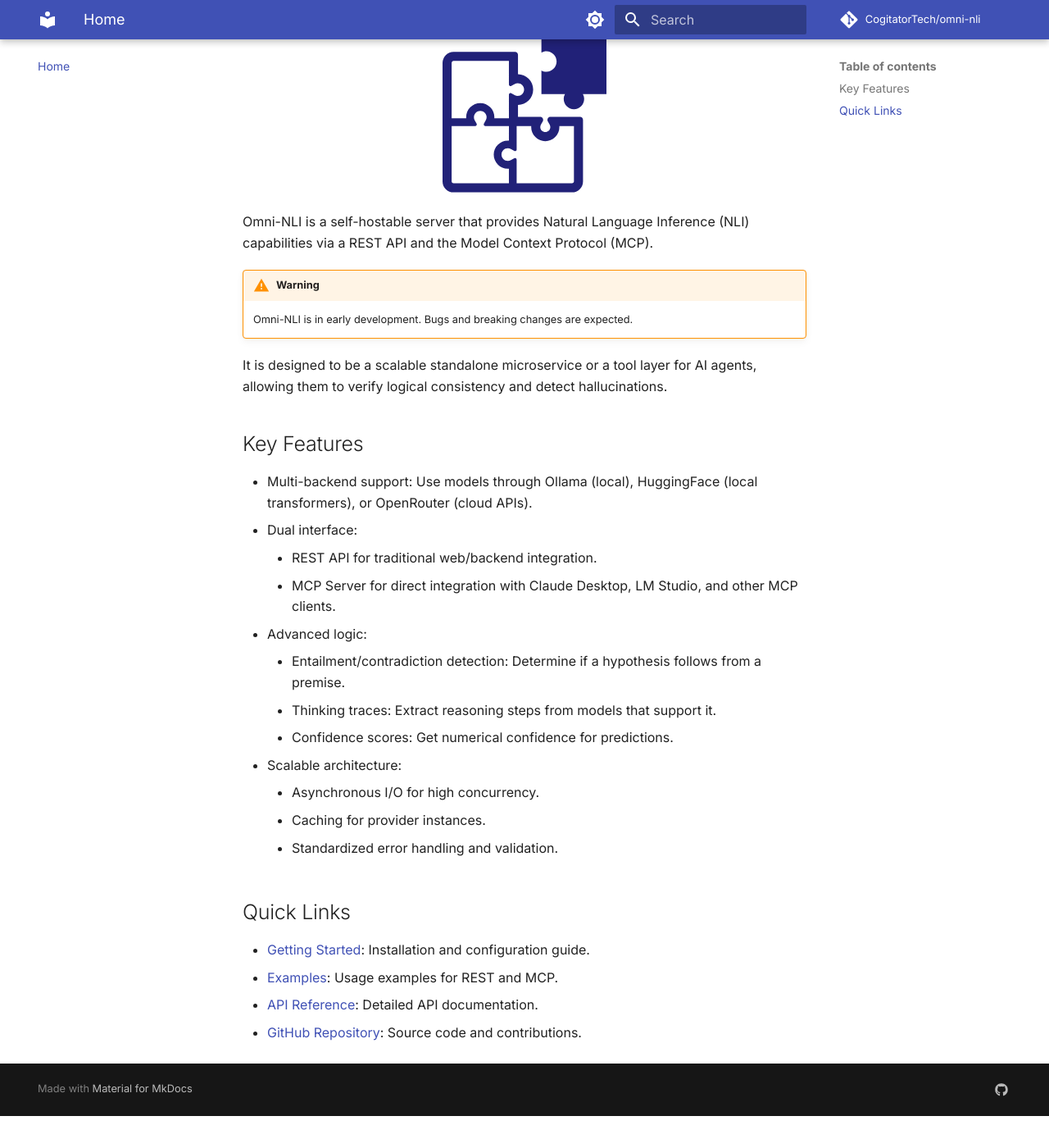
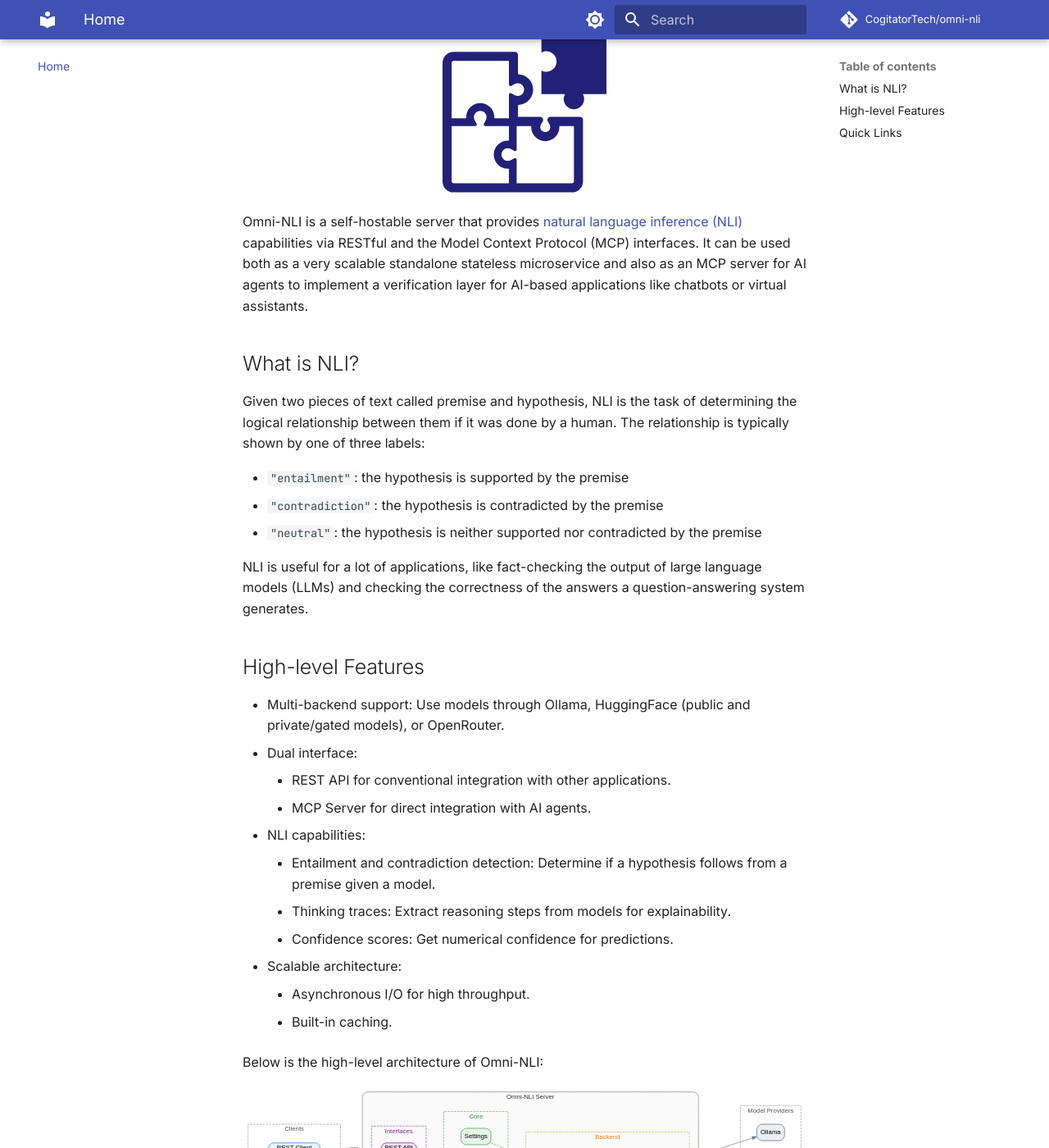
Before and after one commit to CogitatorTech/omni-nli, an MkDocs documentation site: the page built from docs/index.md, in a window 1280 px wide and 1400 px high, scrolled down 193 px. Shown: the whole window at 82% size. Built offline with MkDocs 1.6.1 and Material for MkDocs 9.7.7, drawn with Linux system fonts in a browser that asks for light colours; comment, search, counter and statistics services are not loaded; before the commit the page ends 1554 px from its top, so only the background shows below that; some of the changed text lies outside the part shown.

```diff
--- a/docs/index.md
+++ b/docs/index.md
@@ -6,32 +6,43 @@
   </picture>
 </div>
 
-Omni-NLI is a self-hostable server that provides Natural Language Inference (NLI) capabilities via a REST API and the Model Context Protocol (MCP).
+Omni-NLI is a self-hostable server that provides [natural language inference (NLI)](https://en.wikipedia.org/wiki/Textual_entailment) capabilities via
+RESTful and the Model Context Protocol (MCP) interfaces.
+It can be used both as a very scalable standalone stateless microservice and also as an MCP server for AI agents to implement a verification layer
+for AI-based applications like chatbots or virtual assistants.
 
-!!! warning
-    Omni-NLI is in early development. Bugs and breaking changes are expected.
+## What is NLI?
 
-It is designed to be a scalable standalone microservice or a tool layer for AI agents, allowing them to verify logical consistency and detect
-hallucinations.
+Given two pieces of text called premise and hypothesis, NLI is the task of determining the logical relationship between them if it was done by a human.
+The relationship is typically shown by one of three labels:
 
-## Key Features
+- `"entailment"`: the hypothesis is supported by the premise
+- `"contradiction"`: the hypothesis is contradicted by the premise
+- `"neutral"`: the hypothesis is neither supported nor contradicted by the premise
 
-- Multi-backend support: Use models through Ollama (local), HuggingFace (local transformers), or OpenRouter (cloud APIs).
+NLI is useful for a lot of applications, like fact-checking the output of large language models (LLMs) and checking the correctness of the answers a
+question-answering system generates.
+
+## High-level Features
+
+- Multi-backend support: Use models through Ollama, HuggingFace (public and private/gated models), or OpenRouter.
 - Dual interface:
-    - REST API for traditional web/backend integration.
-    - MCP Server for direct integration with Claude Desktop, LM Studio, and other MCP clients.
-- Advanced logic:
-    - Entailment/contradiction detection: Determine if a hypothesis follows from a premise.
-    - Thinking traces: Extract reasoning steps from models that support it.
+    - REST API for conventional integration with other applications.
+    - MCP Server for direct integration with AI agents.
+- NLI capabilities:
+    - Entailment and contradiction detection: Determine if a hypothesis follows from a premise given a model.
+    - Thinking traces: Extract reasoning steps from models for explainability.
     - Confidence scores: Get numerical confidence for predictions.
 - Scalable architecture:
-    - Asynchronous I/O for high concurrency.
-    - Caching for provider instances.
-    - Standardized error handling and validation.
+    - Asynchronous I/O for high throughput.
+    - Built-in caching.
+
+Below is the high-level architecture of Omni-NLI:
+
+![Architecture Diagram](https://raw.githubusercontent.com/CogitatorTech/omni-nli/main/docs/assets/diagrams/architecture.svg)
 
 ## Quick Links
 
 - [Getting Started](getting-started.md): Installation and configuration guide.
-- [Examples](examples.md): Usage examples for REST and MCP.
+- [Examples](examples.md): Usage examples for REST and MCP interfaces.
 - [API Reference](api-reference.md): Detailed API documentation.
-- [GitHub Repository](https://github.com/CogitatorTech/omni-nli): Source code and contributions.
--- a/pyproject.toml
+++ b/pyproject.toml
@@ -1,7 +1,7 @@
 [project]
 name = "omni-nli"
-version = "0.1.0-alpha.2"
-description = "A multi-interface (REST and MCP) server for natural language inference (NLI)"
+version = "0.1.0-alpha.3"
+description = "A multi-interface (REST and MCP) server for natural language inference"
 readme = "README.md"
 license = { text = "MIT" }
 authors = [
```
Also changed, not shown: README.md (+11 -16 lines), docs/api-reference.md (+18 -14 lines), docs/examples.md (+28 -10 lines), docs/getting-started.md (+16 -18 lines), docs/github_mcp_registry/server.json (+4 -5 lines), examples/README.md (+79 -8 lines), docs/assets/diagrams/architecture.svg (added), 8 other files.
